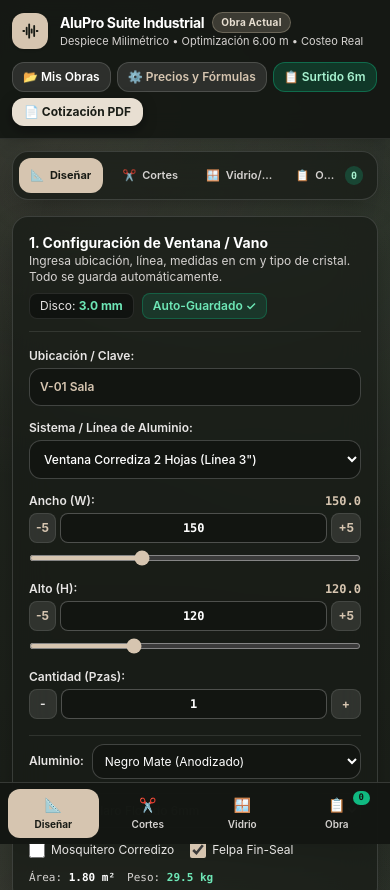
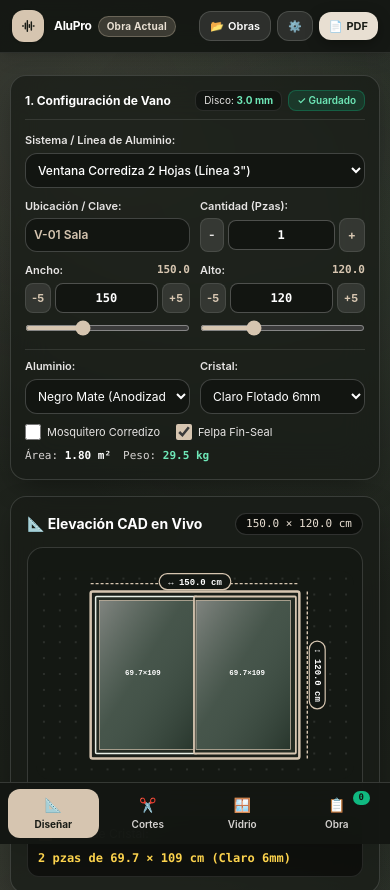
Before and after one commit to pruevadecorreo87-hub/alupro, a plain HTML site: page index.html in a window 390 px wide. Shown: the top 890 px of the page. Drawn offline with Linux system fonts and the light colour scheme.

Commit message:
Mobile UI polish + Nano Banana icon

```diff
--- a/index.html
+++ b/index.html
@@ -8,8 +8,8 @@
   <meta name="apple-mobile-web-app-status-bar-style" content="black">
   <meta name="apple-mobile-web-app-title" content="AluPro">
   <link rel="manifest" href="./manifest.json">
-  <link rel="icon" type="image/svg+xml" href="./icon.svg">
-  <link rel="apple-touch-icon" href="./icon.svg">
+  <link rel="icon" type="image/jpeg" href="./icon-app.jpg">
+  <link rel="apple-touch-icon" href="./icon-app.jpg">
   <title>AluPro Suite Industrial • Cancelería y Taller de Precisión</title>
   <script src="./tailwindcss.min.js"></script>
   <style>
@@ -82,50 +82,50 @@
 <body class="min-h-screen antialiased relative overflow-x-hidden pb-12">
 
   <!-- ================= BARRA SUPERIOR UNIVERSAL ================= -->
-  <header class="relative z-30 w-full px-3 sm:px-6 py-3 flex flex-wrap items-center justify-between gap-3 border-b border-white/10 bg-[#151813]/95 backdrop-blur-md sticky top-0 shadow-lg">
-    <div class="flex items-center gap-3">
-      <div class="w-9 h-9 rounded-xl bg-[#d6c5b0] text-[#181b15] flex items-center justify-center font-bold text-sm shadow">
-        <svg class="w-5 h-5" fill="none" stroke="currentColor" stroke-width="2.2" viewBox="0 0 24 24">
+  <header class="relative z-30 w-full px-3 sm:px-6 py-2.5 sm:py-3 flex items-center justify-between gap-2 border-b border-white/10 bg-[#151813]/95 backdrop-blur-md sticky top-0 shadow-lg">
+    <div class="flex items-center gap-2.5 min-w-0">
+      <div class="w-8 h-8 sm:w-9 sm:h-9 rounded-xl bg-[#d6c5b0] text-[#181b15] flex items-center justify-center font-bold text-sm shadow shrink-0">
+        <svg class="w-4 h-4 sm:w-5 sm:h-5" fill="none" stroke="currentColor" stroke-width="2.2" viewBox="0 0 24 24">
           <path stroke-linecap="round" stroke-linejoin="round" d="M4 12h1m3-4v8m3-12v16m3-10v4m3-8v12m3-6h1"/>
         </svg>
       </div>
-      <div>
-        <div class="flex items-center gap-2 flex-wrap">
-          <span class="text-sm font-bold tracking-tight text-white">AluPro Suite Industrial</span>
-          <span id="hdrActiveProjectBadge" class="text-[10px] font-bold tracking-wide px-2 py-0.5 rounded-full bg-[#d6c5b0]/20 text-[#e8dfd2] border border-[#d6c5b0]/30">Obra Actual</span>
-        </div>
-        <p class="text-[11px] text-stone-300">Despiece Milimétrico • Optimización 6.00 m • Costeo Real</p>
+      <div class="min-w-0">
+        <div class="flex items-center gap-1.5">
+          <span class="text-xs sm:text-sm font-bold tracking-tight text-white truncate">AluPro</span>
+          <span id="hdrActiveProjectBadge" class="text-[10px] font-bold tracking-wide px-2 py-0.5 rounded-full bg-[#d6c5b0]/20 text-[#e8dfd2] border border-[#d6c5b0]/30 truncate max-w-[110px] sm:max-w-none">Obra Actual</span>
+        </div>
+        <p class="hidden sm:block text-[11px] text-stone-300">Despiece Milimétrico • Optimización 6.00 m • Costeo Real</p>
       </div>
     </div>
 
-    <div class="flex items-center gap-1.5 sm:gap-2 flex-wrap">
-      <button type="button" onclick="openProjectsModal()" class="flex items-center gap-1 px-2.5 sm:px-3 py-1.5 rounded-xl text-xs font-semibold bg-white/10 text-white border border-white/15 hover:bg-white/20 transition">
-        <span>📂 Mis Obras</span>
+    <div class="flex items-center gap-1.5 shrink-0">
+      <button type="button" onclick="openProjectsModal()" class="flex items-center gap-1 px-2.5 py-1.5 rounded-xl text-[11px] sm:text-xs font-semibold bg-white/10 text-white border border-white/15 hover:bg-white/20 transition">
+        <span>📂</span><span class="hidden sm:inline">Mis</span><span>Obras</span>
       </button>
 
-      <button type="button" onclick="openSettingsModal()" class="flex items-center gap-1 px-2.5 sm:px-3 py-1.5 rounded-xl text-xs font-semibold bg-white/10 text-[#d6c5b0] border border-white/15 hover:bg-white/20 transition">
-        <span>⚙️ Precios y Fórmulas</span>
+      <button type="button" onclick="openSettingsModal()" class="flex items-center gap-1 px-2.5 py-1.5 rounded-xl text-[11px] sm:text-xs font-semibold bg-white/10 text-[#d6c5b0] border border-white/15 hover:bg-white/20 transition" title="Precios y Fórmulas">
+        <span>⚙️</span><span class="hidden sm:inline">Precios</span>
       </button>
 
-      <button type="button" onclick="showMatecoModal()" class="flex items-center gap-1 px-2.5 sm:px-3 py-1.5 rounded-xl text-xs font-semibold bg-emerald-600/25 text-emerald-200 border border-emerald-500/40 hover:bg-emerald-600/35 transition">
+      <button type="button" onclick="showMatecoModal()" class="hidden sm:flex items-center gap-1 px-2.5 py-1.5 rounded-xl text-xs font-semibold bg-emerald-600/25 text-emerald-200 border border-emerald-500/40 hover:bg-emerald-600/35 transition">
         <span>📋 Surtido 6m</span>
       </button>
 
-      <button type="button" id="btnInstallPwa" onclick="installPwaApp()" class="hidden items-center gap-1 px-3 py-1.5 rounded-xl text-xs font-bold bg-amber-500/25 hover:bg-amber-500/40 text-amber-200 border border-amber-400/40 transition">
-        <span>📲 Instalar App</span>
+      <button type="button" id="btnInstallPwa" onclick="installPwaApp()" class="hidden items-center gap-1 px-2.5 py-1.5 rounded-xl text-[11px] font-bold bg-amber-500/25 hover:bg-amber-500/40 text-amber-200 border border-amber-400/40 transition">
+        <span>📲</span><span class="hidden sm:inline">Instalar</span>
       </button>
 
-      <button type="button" onclick="showLetterheadModal()" class="flex items-center gap-1 px-3 py-1.5 rounded-xl text-xs font-bold btn-zen-cream">
-        <span>📄 Cotización PDF</span>
+      <button type="button" onclick="showLetterheadModal()" class="flex items-center gap-1 px-2.5 sm:px-3 py-1.5 rounded-xl text-[11px] sm:text-xs font-bold btn-zen-cream">
+        <span>📄</span><span>PDF</span>
       </button>
     </div>
   </header>
 
   <!-- ================= CUERPO PRINCIPAL (MODO APP POR PESTAÑAS) ================= -->
-  <main class="relative z-10 w-full max-w-7xl mx-auto p-3 sm:p-5 pb-24 space-y-4">
-
-    <!-- BARRA DE PESTAÑAS DE APP -->
-    <nav class="zen-card rounded-2xl p-1.5 grid grid-cols-4 gap-1.5 text-[11px] sm:text-xs font-semibold">
+  <main class="relative z-10 w-full max-w-7xl mx-auto p-2.5 sm:p-5 pb-24 md:pb-8 space-y-3 sm:space-y-4">
+
+    <!-- BARRA DE PESTAÑAS DE APP (SOLO ESCRITORIO) -->
+    <nav class="hidden md:grid zen-card rounded-2xl p-1.5 grid-cols-4 gap-1.5 text-xs font-semibold">
       <button type="button" data-apptab="design" onclick="switchAppTab('design')" class="app-tab-btn py-2 px-2 rounded-xl bg-[#d6c5b0] text-[#181b15] font-bold flex items-center justify-center gap-1.5 transition">
         <span>📐</span><span class="truncate">Diseñar</span>
       </button>
@@ -144,78 +144,78 @@
     <!-- PESTAÑA 1: DISEÑAR (CONFIGURADOR + CAD + PRECIO) -->
     <div id="tabPanelDesign" class="space-y-4">
     <!-- PANEL 1: CONFIGURADOR DE VANO Y LÍNEA -->
-    <section class="zen-card rounded-2xl sm:rounded-3xl p-4 sm:p-5 space-y-4">
-      <div class="flex flex-wrap items-center justify-between gap-2 border-b border-white/10 pb-3">
+    <section class="zen-card rounded-2xl sm:rounded-3xl p-3.5 sm:p-5 space-y-3">
+      <div class="flex items-center justify-between gap-2 border-b border-white/10 pb-2">
         <div>
-          <h2 class="text-sm sm:text-base font-bold text-white">1. Configuración de Ventana / Vano</h2>
-          <p class="text-xs text-stone-300">Ingresa ubicación, línea, medidas en cm y tipo de cristal. Todo se guarda automáticamente.</p>
-        </div>
-        <div class="flex items-center gap-2 text-xs">
-          <span class="px-2.5 py-1 rounded-lg bg-black/40 border border-white/10 text-stone-200">Disco: <strong id="lblTopKerf" class="text-emerald-300">3.0 mm</strong></span>
-          <span class="px-2.5 py-1 rounded-lg bg-emerald-500/15 text-emerald-300 border border-emerald-500/30 font-semibold">Auto-Guardado ✓</span>
+          <h2 class="text-xs sm:text-base font-bold text-white">1. Configuración de Vano</h2>
+          <p class="hidden sm:block text-xs text-stone-300">Ingresa ubicación, línea, medidas en cm y tipo de cristal. Todo se guarda automáticamente.</p>
+        </div>
+        <div class="flex items-center gap-1.5 text-[10px] sm:text-xs">
+          <span class="px-2 py-0.5 rounded-lg bg-black/40 border border-white/10 text-stone-200">Disco: <strong id="lblTopKerf" class="text-emerald-300">3.0 mm</strong></span>
+          <span class="px-2 py-0.5 rounded-lg bg-emerald-500/15 text-emerald-300 border border-emerald-500/30 font-semibold">✓ Guardado</span>
         </div>
       </div>
 
-      <!-- Fila 1 de Controles -->
-      <div class="grid grid-cols-1 sm:grid-cols-2 lg:grid-cols-12 gap-3.5 items-end">
+      <!-- Fila 1 de Controles (2 columnas compactas en celular) -->
+      <div class="grid grid-cols-2 lg:grid-cols-12 gap-2.5 sm:gap-3.5 items-end">
+
+        <!-- Sistema / Línea (primero y ancho completo en celular) -->
+        <div class="space-y-1 min-w-0 col-span-2 lg:col-span-4 lg:order-2">
+          <label for="expSelModel" class="text-[11px] sm:text-xs font-semibold text-stone-200 block">Sistema / Línea de Aluminio:</label>
+          <select id="expSelModel" class="w-full p-2 sm:p-2.5 rounded-xl bg-[#121511] border border-white/20 text-xs font-medium text-white focus:outline-none focus:border-[#d6c5b0]">
+          </select>
+        </div>
 
         <!-- Etiqueta / Ubicación -->
-        <div class="space-y-1 lg:col-span-2">
-          <label for="expInputTag" class="text-xs font-semibold text-stone-200 block">Ubicación / Clave:</label>
-          <input type="text" id="expInputTag" value="V-01 Sala" placeholder="Ej. V-01 Sala" class="w-full p-2.5 rounded-xl bg-[#121511] border border-white/20 text-xs font-semibold text-[#d6c5b0] focus:outline-none focus:border-[#d6c5b0]">
-        </div>
-
-        <!-- Sistema / Línea -->
-        <div class="space-y-1 sm:col-span-2 lg:col-span-4">
-          <label for="expSelModel" class="text-xs font-semibold text-stone-200 block">Sistema / Línea de Aluminio:</label>
-          <select id="expSelModel" class="w-full p-2.5 rounded-xl bg-[#121511] border border-white/20 text-xs font-medium text-white focus:outline-none focus:border-[#d6c5b0]">
-          </select>
+        <div class="space-y-1 min-w-0 col-span-1 lg:col-span-2 lg:order-1">
+          <label for="expInputTag" class="text-[11px] sm:text-xs font-semibold text-stone-200 block truncate">Ubicación / Clave:</label>
+          <input type="text" id="expInputTag" value="V-01 Sala" placeholder="Ej. V-01 Sala" class="w-full min-w-0 p-2 sm:p-2.5 rounded-xl bg-[#121511] border border-white/20 text-xs font-semibold text-[#d6c5b0] focus:outline-none focus:border-[#d6c5b0]">
+        </div>
+
+        <!-- Cantidad de Piezas -->
+        <div class="space-y-1 min-w-0 col-span-1 lg:col-span-2 lg:order-5">
+          <label for="expInputQty" class="text-[11px] sm:text-xs font-semibold text-stone-200 block truncate">Cantidad (Pzas):</label>
+          <div class="flex items-center gap-1 min-w-0">
+            <button type="button" onclick="adjustQty(-1)" class="px-2 py-2 rounded-lg bg-white/10 hover:bg-white/20 text-stone-200 font-bold text-xs border border-white/10 shrink-0">-</button>
+            <input type="number" id="expInputQty" min="1" max="100" step="1" value="1" class="w-full min-w-0 p-1.5 text-center rounded-lg bg-[#121511] border border-white/25 text-xs font-mono font-bold text-white focus:outline-none focus:border-[#d6c5b0]">
+            <button type="button" onclick="adjustQty(1)" class="px-2 py-2 rounded-lg bg-white/10 hover:bg-white/20 text-[#d6c5b0] font-bold text-xs border border-white/10 shrink-0">+</button>
+          </div>
         </div>
 
         <!-- Ancho (W) -->
-        <div class="space-y-1 lg:col-span-2">
-          <div class="flex items-center justify-between text-xs">
-            <label for="expInputW" class="font-semibold text-stone-200">Ancho (W):</label>
+        <div class="space-y-1 min-w-0 col-span-1 lg:col-span-2 lg:order-3">
+          <div class="flex items-center justify-between text-[11px] sm:text-xs">
+            <label for="expInputW" class="font-semibold text-stone-200">Ancho:</label>
             <span id="expBadgeW" class="font-mono text-[#d6c5b0] font-bold">150.0</span>
           </div>
-          <div class="flex items-center gap-1">
-            <button type="button" onclick="adjustDimension('w', -5)" class="px-1.5 py-1.5 rounded-lg bg-white/10 hover:bg-white/20 text-[#d6c5b0] font-bold text-xs border border-white/10">-5</button>
-            <input type="number" id="expInputW" min="30" max="500" step="0.1" value="150" class="flex-1 min-w-0 p-1.5 text-center rounded-lg bg-[#121511] border border-white/25 text-xs font-mono font-bold text-white focus:outline-none focus:border-[#d6c5b0]">
-            <button type="button" onclick="adjustDimension('w', 5)" class="px-1.5 py-1.5 rounded-lg bg-white/10 hover:bg-white/20 text-[#d6c5b0] font-bold text-xs border border-white/10">+5</button>
+          <div class="flex items-center gap-1 min-w-0">
+            <button type="button" onclick="adjustDimension('w', -5)" class="px-1.5 py-1.5 rounded-lg bg-white/10 hover:bg-white/20 text-[#d6c5b0] font-bold text-[11px] border border-white/10 shrink-0">-5</button>
+            <input type="number" id="expInputW" min="30" max="500" step="0.1" value="150" class="w-full min-w-0 p-1.5 text-center rounded-lg bg-[#121511] border border-white/25 text-xs font-mono font-bold text-white focus:outline-none focus:border-[#d6c5b0]">
+            <button type="button" onclick="adjustDimension('w', 5)" class="px-1.5 py-1.5 rounded-lg bg-white/10 hover:bg-white/20 text-[#d6c5b0] font-bold text-[11px] border border-white/10 shrink-0">+5</button>
           </div>
           <input type="range" id="expRngW" min="50" max="350" step="1" value="150" class="w-full accent-[#d6c5b0] bg-white/15 h-1.5 rounded cursor-pointer mt-1">
         </div>
 
         <!-- Alto (H) -->
-        <div class="space-y-1 lg:col-span-2">
-          <div class="flex items-center justify-between text-xs">
-            <label for="expInputH" class="font-semibold text-stone-200">Alto (H):</label>
+        <div class="space-y-1 min-w-0 col-span-1 lg:col-span-2 lg:order-4">
+          <div class="flex items-center justify-between text-[11px] sm:text-xs">
+            <label for="expInputH" class="font-semibold text-stone-200">Alto:</label>
             <span id="expBadgeH" class="font-mono text-[#d6c5b0] font-bold">120.0</span>
           </div>
-          <div class="flex items-center gap-1">
-            <button type="button" onclick="adjustDimension('h', -5)" class="px-1.5 py-1.5 rounded-lg bg-white/10 hover:bg-white/20 text-[#d6c5b0] font-bold text-xs border border-white/10">-5</button>
-            <input type="number" id="expInputH" min="30" max="400" step="0.1" value="120" class="flex-1 min-w-0 p-1.5 text-center rounded-lg bg-[#121511] border border-white/25 text-xs font-mono font-bold text-white focus:outline-none focus:border-[#d6c5b0]">
-            <button type="button" onclick="adjustDimension('h', 5)" class="px-1.5 py-1.5 rounded-lg bg-white/10 hover:bg-white/20 text-[#d6c5b0] font-bold text-xs border border-white/10">+5</button>
+          <div class="flex items-center gap-1 min-w-0">
+            <button type="button" onclick="adjustDimension('h', -5)" class="px-1.5 py-1.5 rounded-lg bg-white/10 hover:bg-white/20 text-[#d6c5b0] font-bold text-[11px] border border-white/10 shrink-0">-5</button>
+            <input type="number" id="expInputH" min="30" max="400" step="0.1" value="120" class="w-full min-w-0 p-1.5 text-center rounded-lg bg-[#121511] border border-white/25 text-xs font-mono font-bold text-white focus:outline-none focus:border-[#d6c5b0]">
+            <button type="button" onclick="adjustDimension('h', 5)" class="px-1.5 py-1.5 rounded-lg bg-white/10 hover:bg-white/20 text-[#d6c5b0] font-bold text-[11px] border border-white/10 shrink-0">+5</button>
           </div>
           <input type="range" id="expRngH" min="40" max="300" step="1" value="120" class="w-full accent-[#d6c5b0] bg-white/15 h-1.5 rounded cursor-pointer mt-1">
         </div>
-
-        <!-- Cantidad de Piezas -->
-        <div class="space-y-1 lg:col-span-2">
-          <label for="expInputQty" class="text-xs font-semibold text-stone-200 block">Cantidad (Pzas):</label>
-          <div class="flex items-center gap-1">
-            <button type="button" onclick="adjustQty(-1)" class="px-2.5 py-1.5 rounded-lg bg-white/10 hover:bg-white/20 text-stone-200 font-bold text-xs border border-white/10">-</button>
-            <input type="number" id="expInputQty" min="1" max="100" step="1" value="1" class="flex-1 min-w-0 p-1.5 text-center rounded-lg bg-[#121511] border border-white/25 text-xs font-mono font-bold text-white focus:outline-none focus:border-[#d6c5b0]">
-            <button type="button" onclick="adjustQty(1)" class="px-2.5 py-1.5 rounded-lg bg-white/10 hover:bg-white/20 text-[#d6c5b0] font-bold text-xs border border-white/10">+</button>
-          </div>
-        </div>
       </div>
 
-      <!-- Fila 2 de configuración -->
-      <div class="grid grid-cols-1 sm:grid-cols-2 lg:grid-cols-12 gap-3.5 pt-2 border-t border-white/10 items-center">
-        <div class="lg:col-span-3 flex items-center gap-2">
-          <label for="expSelColor" class="text-xs font-semibold text-stone-200 whitespace-nowrap">Aluminio:</label>
-          <select id="expSelColor" class="w-full p-2 rounded-xl bg-[#121511] border border-white/20 text-xs text-white">
+      <!-- Fila 2 de configuración (2 columnas compactas en celular) -->
+      <div class="grid grid-cols-2 lg:grid-cols-12 gap-2.5 sm:gap-3.5 pt-2 border-t border-white/10 items-center">
+        <div class="min-w-0 col-span-1 lg:col-span-3 space-y-1 lg:space-y-0 lg:flex lg:items-center lg:gap-2">
+          <label for="expSelColor" class="text-[11px] sm:text-xs font-semibold text-stone-200 whitespace-nowrap block">Aluminio:</label>
+          <select id="expSelColor" class="w-full min-w-0 p-2 rounded-xl bg-[#121511] border border-white/20 text-xs text-white">
             <option value="Negro Mate">Negro Mate (Anodizado)</option>
             <option value="Blanco">Blanco (Electrostático)</option>
             <option value="Champagne">Champagne / Titanio</option>
@@ -224,9 +224,9 @@
           </select>
         </div>
 
-        <div class="lg:col-span-3 flex items-center gap-2">
-          <label for="expSelGlass" class="text-xs font-semibold text-stone-200 whitespace-nowrap">Cristal:</label>
-          <select id="expSelGlass" class="w-full p-2 rounded-xl bg-[#121511] border border-white/20 text-xs text-white">
+        <div class="min-w-0 col-span-1 lg:col-span-3 space-y-1 lg:space-y-0 lg:flex lg:items-center lg:gap-2">
+          <label for="expSelGlass" class="text-[11px] sm:text-xs font-semibold text-stone-200 whitespace-nowrap block">Cristal:</label>
+          <select id="expSelGlass" class="w-full min-w-0 p-2 rounded-xl bg-[#121511] border border-white/20 text-xs text-white">
             <option value="Claro 6mm">Claro Flotado 6mm</option>
             <option value="Claro 4mm">Claro Flotado 4mm</option>
             <option value="Filtrasol 6mm">Filtrasol Humo 6mm</option>
@@ -236,7 +236,7 @@
           </select>
         </div>
 
-        <div class="lg:col-span-6 flex flex-wrap items-center justify-between gap-3 text-xs">
+        <div class="col-span-2 lg:col-span-6 flex flex-wrap items-center justify-between gap-2 text-[11px] sm:text-xs">
           <div class="flex flex-wrap items-center gap-4">
             <label class="flex items-center gap-1.5 cursor-pointer text-stone-200 select-none">
               <input type="checkbox" id="expChkMosquitero" class="w-4 h-4 accent-[#d6c5b0] rounded">
@@ -494,8 +494,8 @@
 
   </main>
 
-  <!-- BARRA INFERIOR TIPO APP NATIVA -->
-  <footer class="no-print fixed bottom-0 inset-x-0 z-40 bg-[#141712]/95 backdrop-blur-xl border-t border-white/15 px-2 py-1.5">
+  <!-- BARRA INFERIOR TIPO APP NATIVA (MÓVIL / VENTANA ANGOSTA) -->
+  <footer class="no-print md:hidden fixed bottom-0 inset-x-0 z-40 bg-[#141712]/95 backdrop-blur-xl border-t border-white/15 px-2 py-1.5">
     <div class="max-w-3xl mx-auto grid grid-cols-4 gap-1 text-[10px] font-semibold">
       <button type="button" data-apptab="design" onclick="switchAppTab('design')" class="app-tab-btn py-1.5 px-1 rounded-xl bg-[#d6c5b0] text-[#181b15] font-bold flex flex-col items-center justify-center gap-0.5 transition">
         <span class="text-sm">📐</span><span>Diseñar</span>
```
Also changed, not shown: icon-app.jpg (added), manifest.json.
